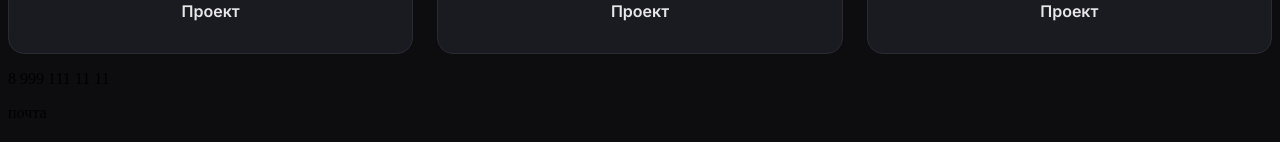
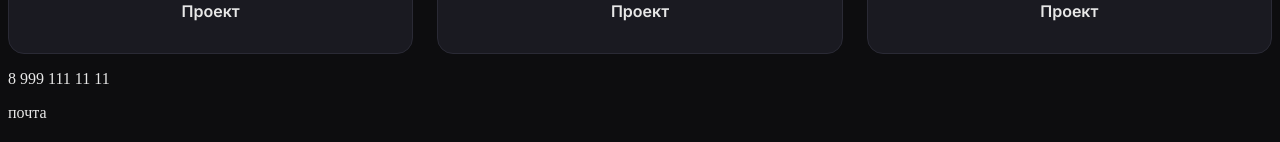
Before and after one commit to BaudPVZ/portfolio, a React (Vite) app: page / in a window 1280 px wide. Shown: the part 808-950 px from the top of the page. Built offline with nearby package versions, Linux system fonts and the light colour scheme.

Commit message:
Update style.css

```diff
--- a/src/style.css
+++ b/src/style.css
@@ -124,7 +124,7 @@ body{
 }
 
 
-bottom__card-part{
+.bottom__card-part{
     color: #e8e8e8;
 }
 
```
